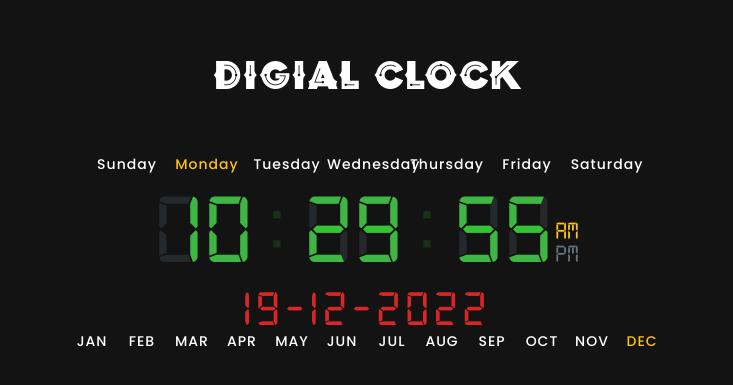
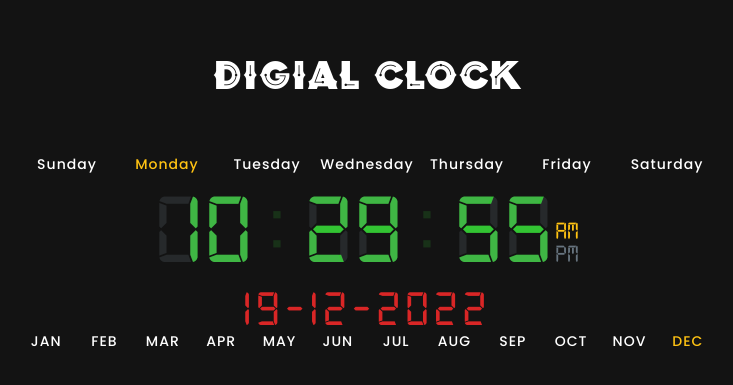
Before and after one commit to mini-kaleel/Digital-clock, a plain HTML site: page index.html in a window 1280 px wide. Shown: the part 219-604 px from the top of the page, without its empty margins (281-1014 px from the left). Drawn offline with Linux system fonts and the light colour scheme.

Commit message:
Update style.css

```diff
--- a/css/style.css
+++ b/css/style.css
@@ -35,7 +35,7 @@ body{
 }
 .days,
 .month{
-    width: 600px;
+    width: 700px;
     height: 50px;
     display: flex;
     justify-content: center;
@@ -43,7 +43,7 @@ body{
 }
 .days span,
 .month span{
-    width: 80px;
+    width: 100px;
     height: 30px;
     line-height: 30px;
     text-align: center;
```
